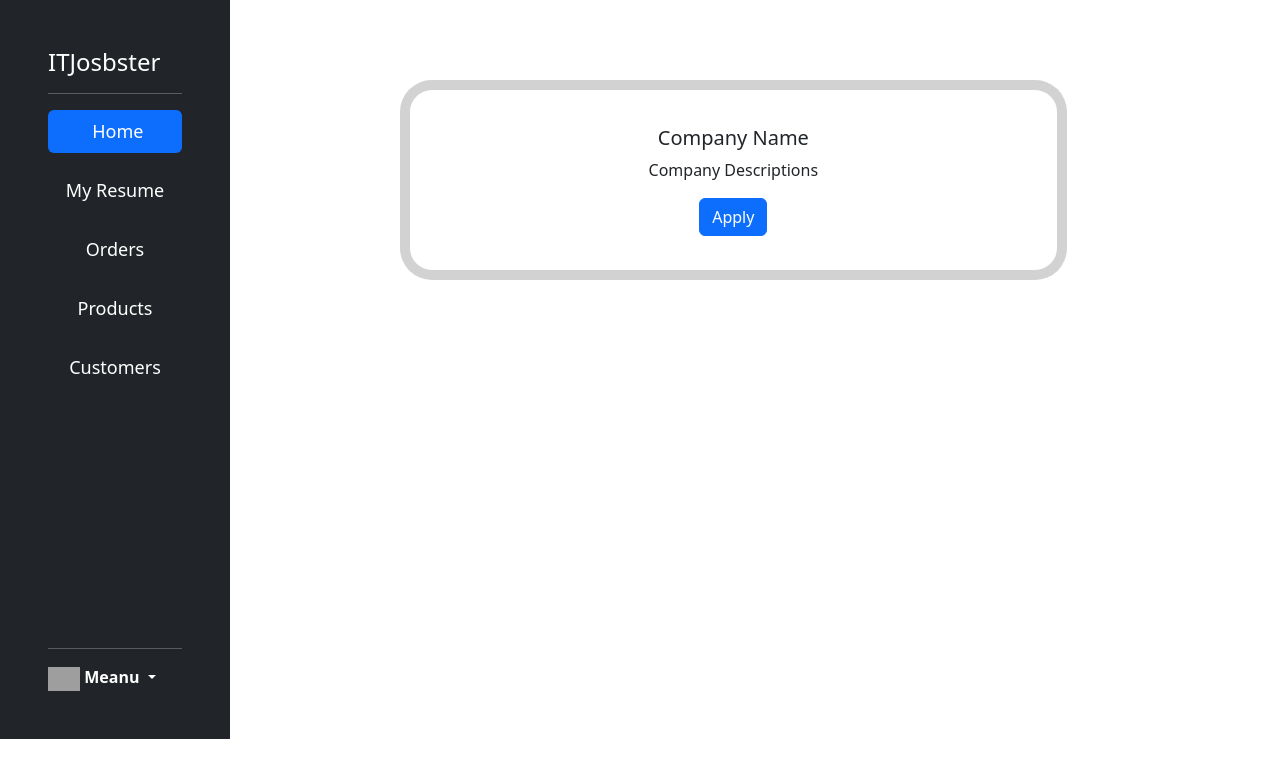
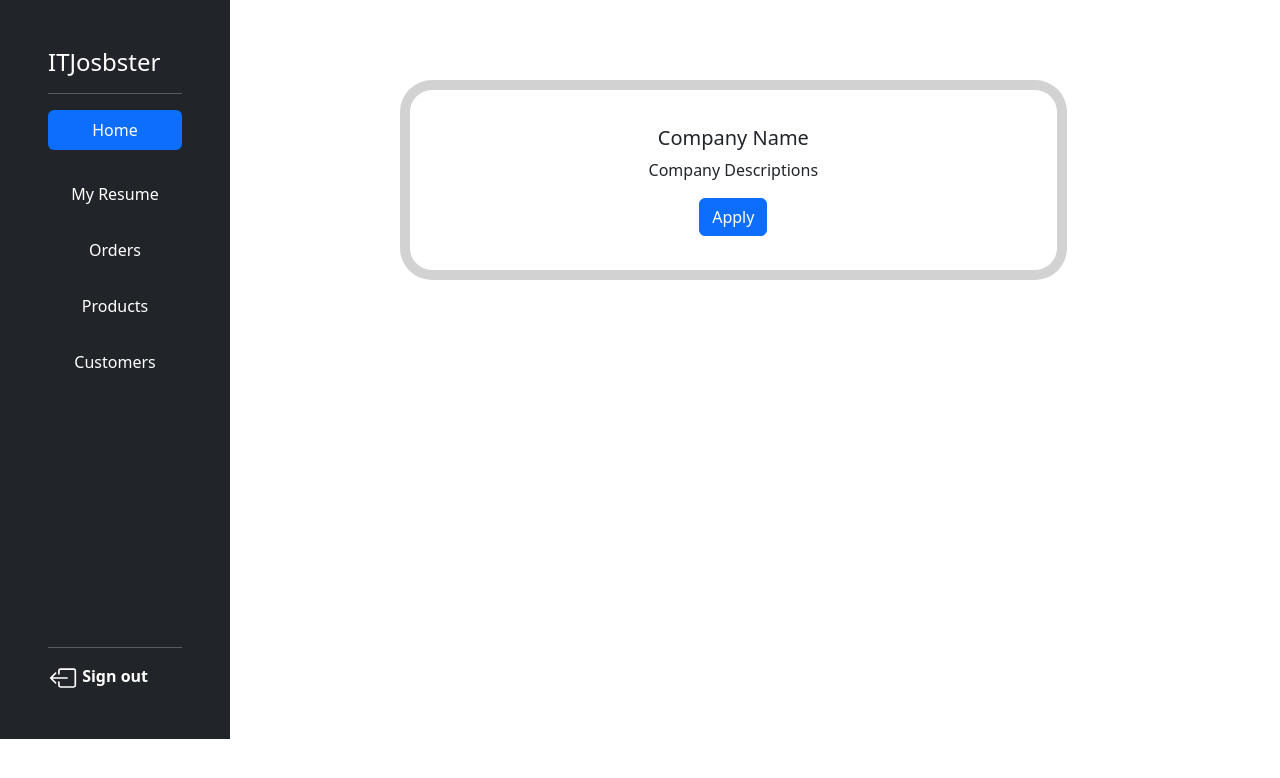
Before and after one commit to Viswajith63/Job-Search-Website---ITJobster, a Django app: page /home in a window 1280 px wide. Shown: the top 778 px of the page. Run offline with Django 4.2, Linux system fonts and the light colour scheme; grey boxes are pictures that could not be loaded.

Commit message:
resume.js updated

```diff
--- a/itjobster/jobster/static/css/home.css
+++ /dev/null
@@ -1,4 +0,0 @@
-li{
-    text-align: center;
-    font-size: 18px;
-}
--- a/itjobster/jobster/templates/home.html
+++ b/itjobster/jobster/templates/home.html
@@ -12,7 +12,7 @@
         integrity="sha384-HwwvtgBNo3bZJJLYd8oVXjrBZt8cqVSpeBNS5n7C8IVInixGAoxmnlMuBnhbgrkm"
         crossorigin="anonymous"></script>
         {% load static %}
-        <link rel="stylesheet" href="{%static "css/home.css" %}">
+        {% comment %} <link rel="stylesheet" href="{%static "css/home.css" %}"> {% endcomment %}
 
     <main class="d-flex flex-nowrap">
         <div class="d-flex flex-column p-5 text-bg-dark" style="width: 230px; height:739px;position: fixed;">
@@ -22,23 +22,19 @@
             </h1>
             <hr>
             <ul class="nav nav-pills flex-column mb-auto">
-                <li class="nav-item">
-                    <a href="#" class="nav-link active ">
-                        <svg class="bi pe-none " width="1" height="16">
-                        </svg>
+                <li>
+                    <a href="{% url 'home' %}" class="nav-link active text-white"- style="text-align: center;">
                         Home
                     </a>
                 </li>
-                <li>
-                    <a href="{% url 'resume' %}" class="nav-link text-white" onclick="window.location='resume.html';">
-                        <svg class="bi pe-none me-2" width="" height="16">
-                            <use xlink:href="#speedometer2"></use>
-                        </svg>
+                <br>
+                <li class="nav-item">
+                    <a href="{% url 'resume' %}" class="nav-link text-white" style="text-align: center;">
                         My Resume
                     </a>
                 </li>
                 <li>
-                    <a href="#" class="nav-link text-white">
+                    <a href="#" class="nav-link text-white" style="text-align: center;">
                         <svg class="bi pe-none me-2" width="" height="16">
                             <use xlink:href="#table"></use>
                         </svg>
@@ -46,7 +42,7 @@
                     </a>
                 </li>
                 <li>
-                    <a href="#" class="nav-link text-white">
+                    <a href="#" class="nav-link text-white" style="text-align: center;">
                         <svg class="bi pe-none me-2" width="" height="16">
                             <use xlink:href="#grid"></use>
                         </svg>
@@ -54,7 +50,7 @@
                     </a>
                 </li>
                 <li>
-                    <a href="#" class="nav-link text-white">
+                    <a href="#" class="nav-link text-white" style="text-align: center;">
                         <svg class="bi pe-none me-2" width="" height="16">
                             <use xlink:href="#people-circle"></use>
                         </svg>
@@ -63,22 +59,13 @@
                 </li>
             </ul>
             <hr>
-            <div class="dropdown">
-                <a href="#" class=" align-items-center text-white text-decoration-none dropdown-toggle"
-                    data-bs-toggle="dropdown" aria-expanded="false">
-                    <img src="{%static "img/person.svg" %}" width="32">
-                    <strong> Meanu</strong>
-                </a>
-                <ul class="dropdown-menu dropdown-menu-dark text-small shadow">
-                    <li><a class="dropdown-item" href="#">New project...</a></li>
-                    <li><a class="dropdown-item" href="#">Settings</a></li>
-                    <li><a class="dropdown-item" href="#">Profile</a></li>
-                    <li>
-                        <hr class="dropdown-divider">
-                    </li>
-                    <li><a class="dropdown-item" href="#">Sign out</a></li>
-                </ul>
-            </div>
+                <div>
+                    <a href="{% url 'front' %}" class="text-white text-decoration-none" onclick="window.location='signup.html';"
+                        style="width: 10px; padding-left: 0%;color: aqua;">
+                        <img src="{%static "P:\SE\Software-Engineering\itjobster\jobster\static\img\signout.svg" %}" width="30">
+                        <strong>Sign out</strong>
+                    </a>
+                </div>
         </div>
         <div class="col-lg-10">
             <div class="card text-center rounded-5"
```
Also changed, not shown: itjobster/jobster/templates/resume.html (+6 -6 lines).
